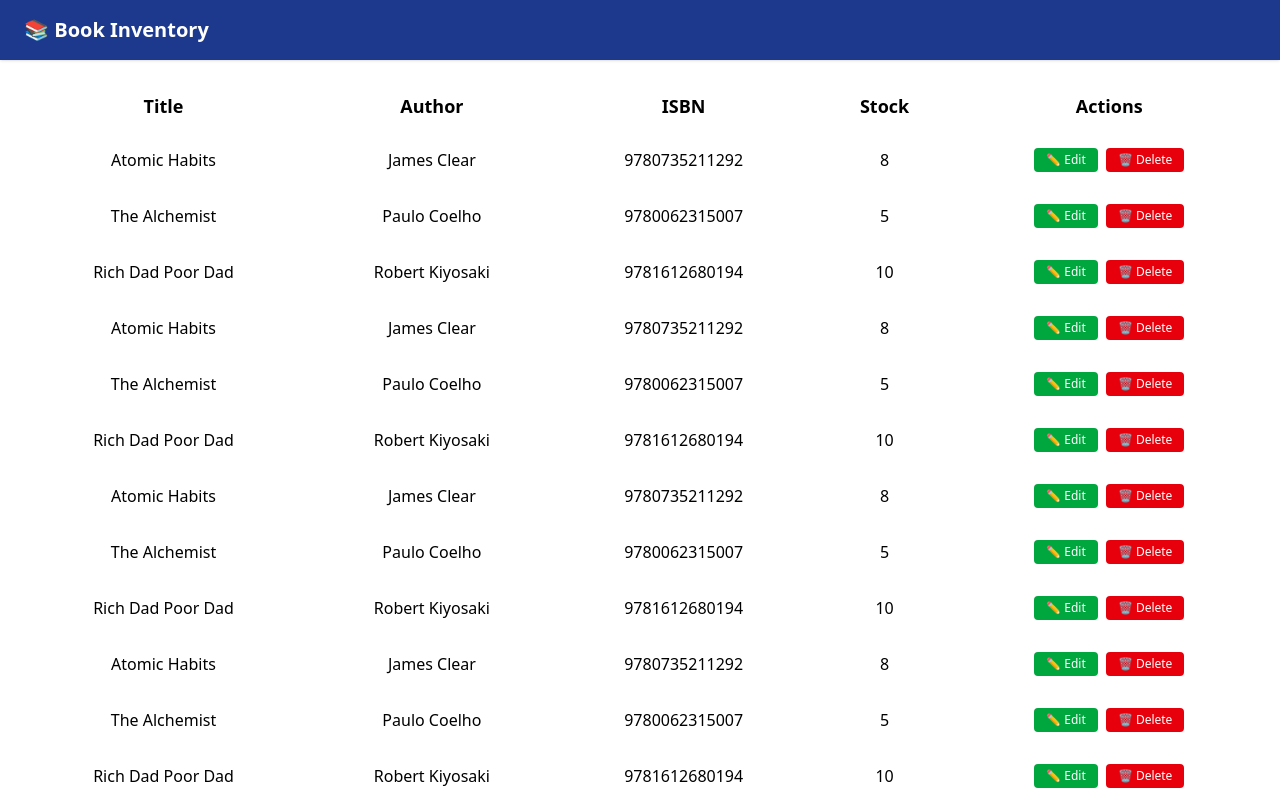
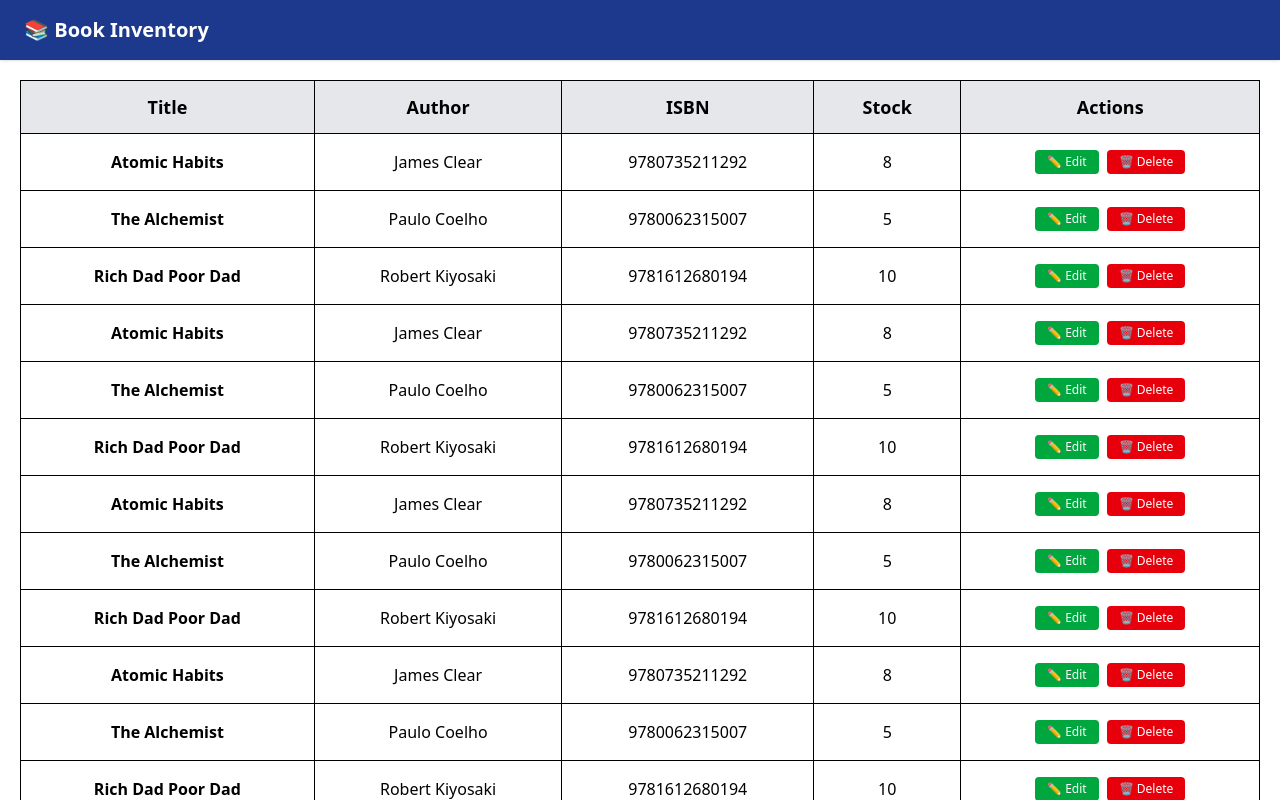
Before and after one commit to ShubhamSagar5/Book_Inventory_Management_System, a React (Vite) app: page / in a window 1280 px wide. Shown: the top 800 px of the page. Built offline with nearby package versions, Linux system fonts and the light colour scheme.

Commit message:
Table done with fake data

```diff
--- a/src/Components/FeedPage.jsx
+++ b/src/Components/FeedPage.jsx
@@ -114,15 +114,17 @@
 
 
   return (
-   <div className='min-h-screen p-5'>
-    <table className='w-1/2 md:w-full text-center' border={3}>
-      <thead>
+
+      <div className='min-h-screen p-5'>
+      <div className="overflow-x-auto">
+      <table className='w-full text-center border border-gray-300'>
+      <thead className='bg-gray-200 text-black'>
         <tr className='text-lg'>
-           <th className="px-6 py-3">Title</th>
-              <th className="px-6 py-3">Author</th>
-              <th className="px-6 py-3">ISBN</th>
-              <th className="px-6 py-3">Stock</th>
-              <th className="px-6 py-3">Actions</th>
+           <th className="px-6 py-3 border">Title</th>
+              <th className="px-6 py-3 border">Author</th>
+              <th className="px-6 py-3 border">ISBN</th>
+              <th className="px-6 py-3 border">Stock</th>
+              <th className="px-6 py-3 border">Actions</th>
         </tr>
       </thead>
       <tbody>
@@ -130,12 +132,12 @@
           books.map((book)=>{
             return (
               <tr>
-                <td className="px-6 py-4 hover:cursor-pointer hover:bg-gray-100">{book.title}</td>
-                <td className="px-6 py-4">{book.author}</td>
-                <td className="px-6 py-4">{book.isbn}</td>
-                <td className="px-6 py-4">{book.stock}</td>
-                <td className="px-6 py-4">
-                  <div className='flex gap-2 justify-center'>
+                <td className="px-6 py-4 hover:cursor-pointer hover:bg-gray-200 hover:text-blue-600 font-semibold border">{book.title}</td>
+                <td className="px-6 py-4 border">{book.author}</td>
+                <td className="px-6 py-4 border">{book.isbn}</td>
+                <td className="px-6 py-4 border">{book.stock}</td>
+                <td className="px-6 py-4 border">
+                  <div className='flex flex-col md:flex-row gap-2 justify-center'>
                     <button className="bg-green-600 hover:bg-green-700 text-white px-3 py-1 rounded text-xs hover:cursor-pointer">✏️ Edit</button>
                     <button className="bg-red-600 hover:bg-red-700 text-white px-3 py-1 rounded text-xs hover:cursor-pointer">🗑️ Delete</button>
                   </div>
@@ -147,7 +149,11 @@
         }
       </tbody>
     </table>
+    </div>
+
    </div>
+
+
   );
 };
 
```
